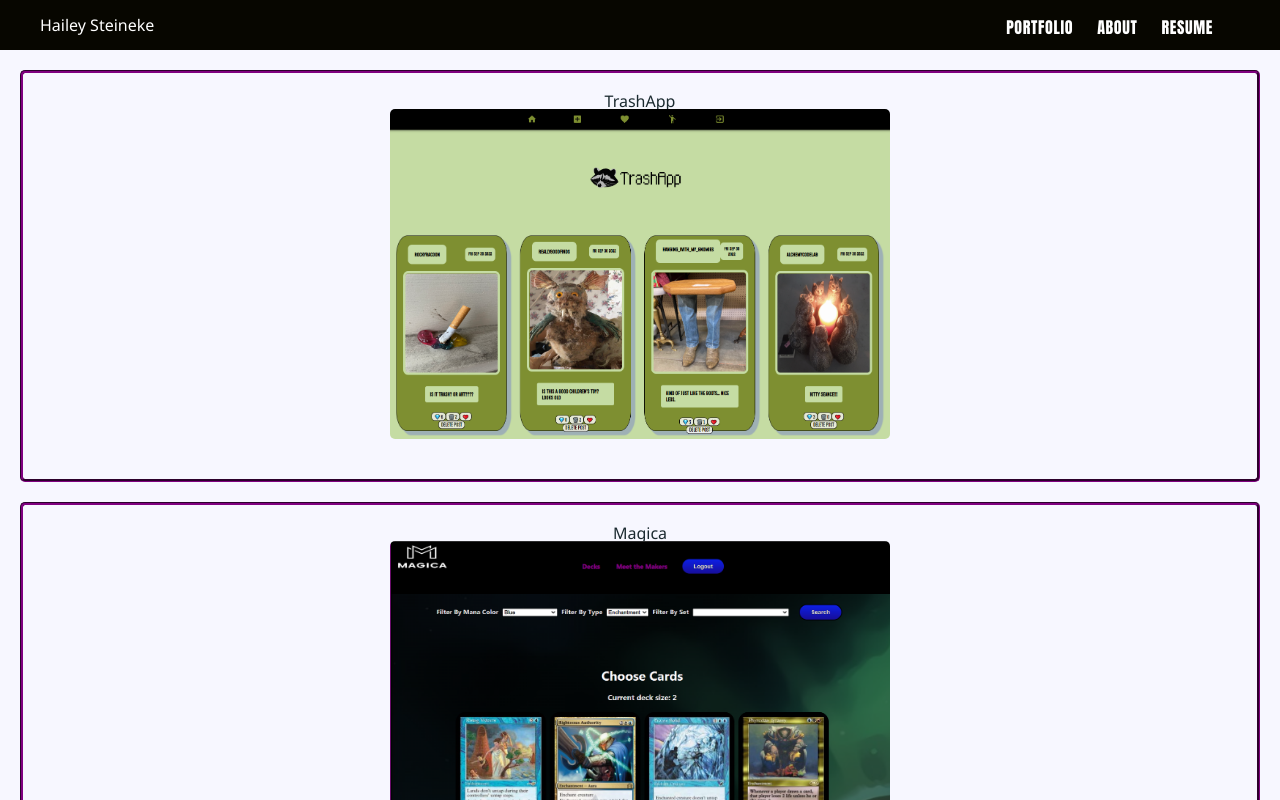
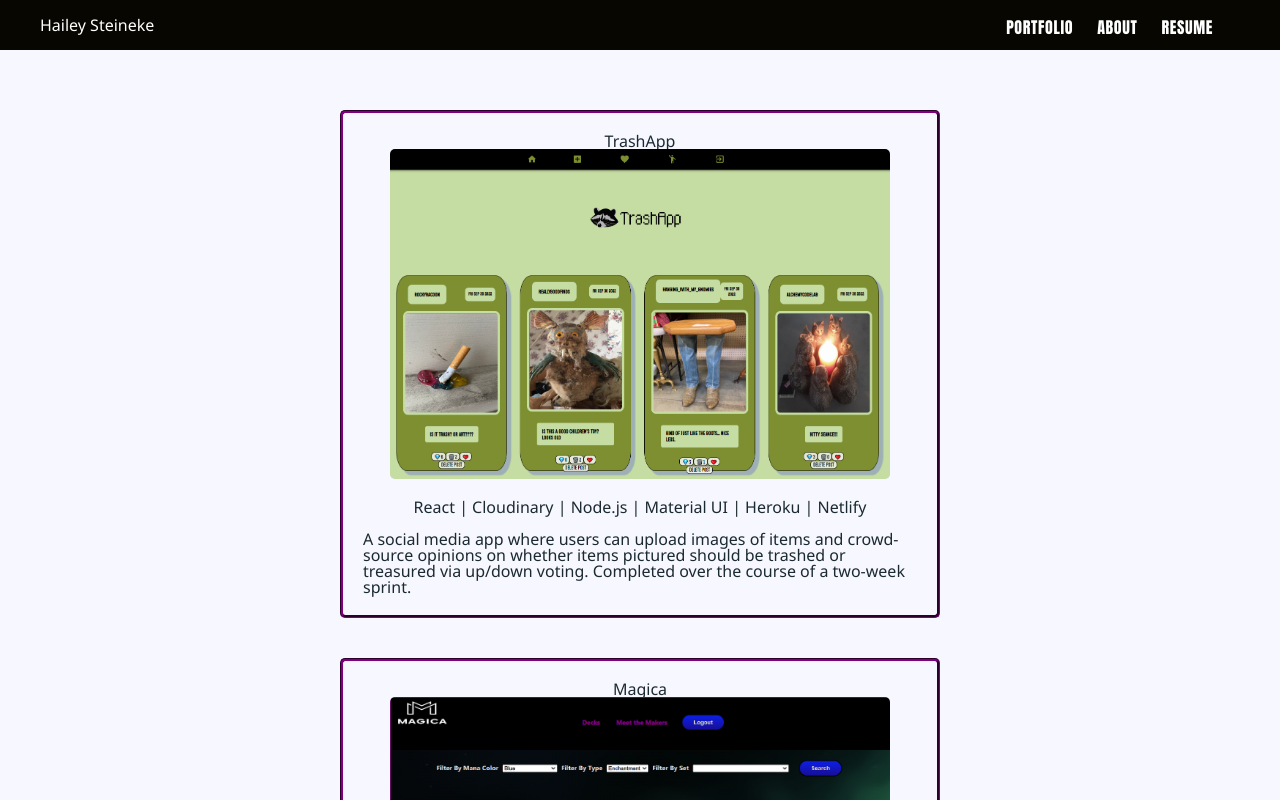
Before and after one commit to hdsteineke/portfolio-site, a React app: page /portfolio in a window 1280 px wide. Shown: the top 800 px of the page. Built offline with nearby package versions, Linux system fonts and the light colour scheme; a web font is replaced by a local one.

Commit message:
got flex-wrap to work for my portfolio list

```diff
--- a/src/components/Portfolio/Portfolio.css
+++ b/src/components/Portfolio/Portfolio.css
@@ -1,3 +1,4 @@
+
 .Portfolio {
   padding: var(--padding);
   display: flex;
@@ -15,6 +16,7 @@
   align-items: center;
   border: groove purple;
   border-radius: 5px;
+  width: 600px;
   margin: 20px;
   padding: 20px;
   transition: transform ease 100ms;
--- a/src/components/Portfolio/PortfolioItem.jsx
+++ b/src/components/Portfolio/PortfolioItem.jsx
@@ -6,6 +6,8 @@
     <div className={styles.ProjectContainer}>
       <h1>{project.name}</h1>
       <img className={styles.ProjectImage} src={project.image} />
+      <p>{project.technologies}</p><br/>
+      <p>{project.description}</p>
     </div>
   );
 }
--- a/src/components/Portfolio/PortfolioList.jsx
+++ b/src/components/Portfolio/PortfolioList.jsx
@@ -6,14 +6,14 @@
 export default function Portfolio() {
   const portfolioList = projects.map(project => {
     return (
-      <div key={project.id} className={styles.projectItem}>
+      <div key={project.id}>
         <PortfolioItem { ...project} />
       </div>
     );
   });
 
   return (
-    <div>
+    <div className={styles.Portfolio}>
       {portfolioList}
     </div>
   );
```
